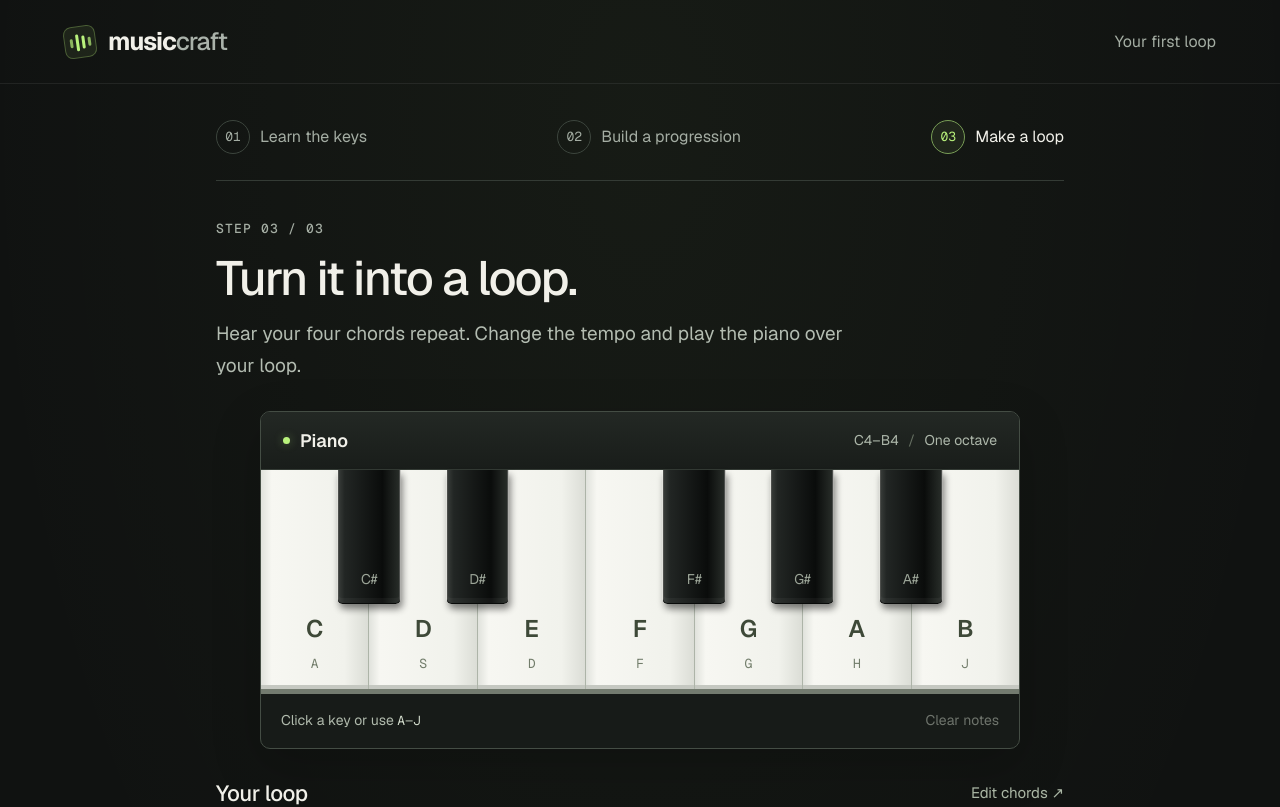
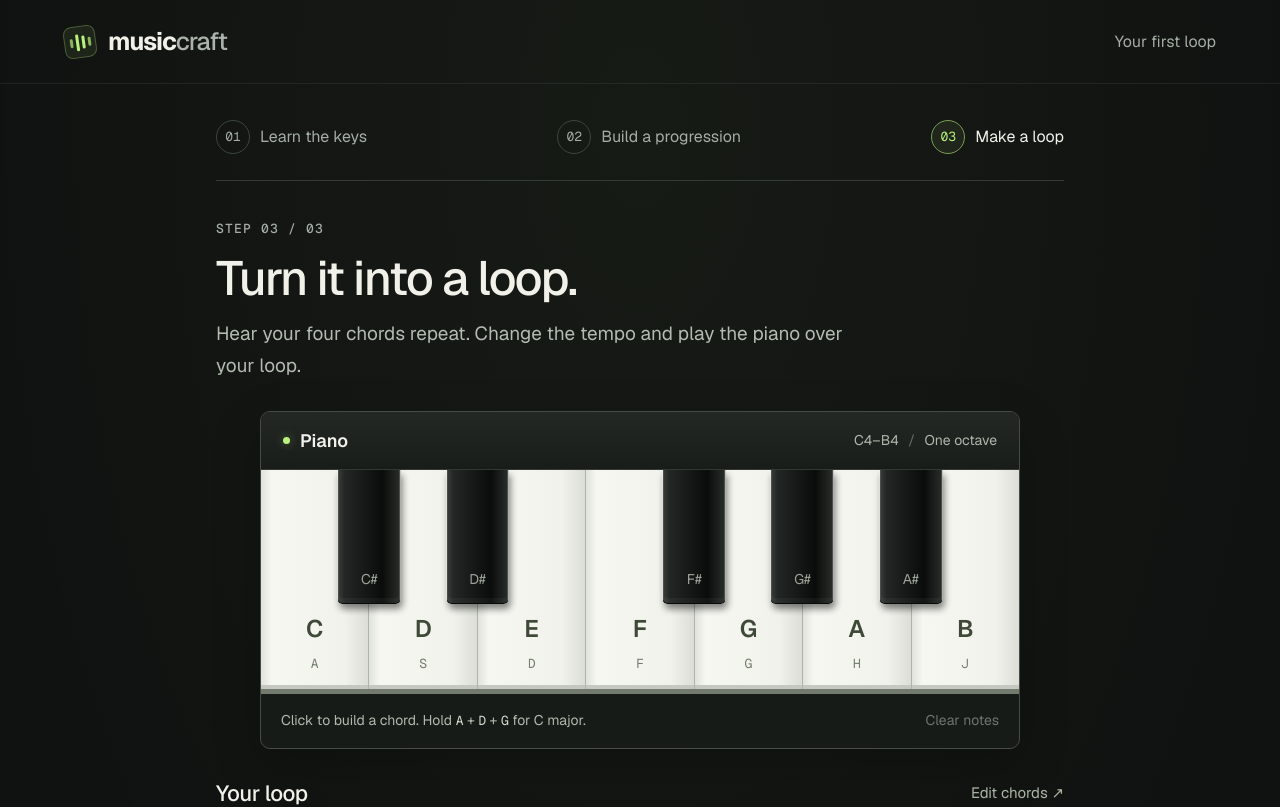
Before and after one commit to sam01-cpu/stormhacks2026, a Next.js app: page /loop in a window 1280 px wide. Shown: the top 807 px of the page. Built offline with nearby package versions, Linux system fonts and the light colour scheme.

Commit message:
fixed chords

```diff
--- a/src/app/globals.css
+++ b/src/app/globals.css
@@ -63,6 +63,7 @@ h1 { margin: 13px 0 13px; font-size: clamp(34px, 4.2vw, 48px); font-weight: 500;
 .instrument-range { color: #adb7aa; font-size: 14px; }
 .instrument-range > span { padding: 0 6px; color: #667062; }
 .keyboard { position: relative; height: 224px; border-bottom: 5px solid #737b6f; }
+.keyboard button { touch-action: none; user-select: none; }
 .white-keys { display: flex; height: 100%; }
 .white-key { display: flex; flex: 1; min-width: 0; flex-direction: column; align-items: center; justify-content: flex-end; gap: 7px; padding: 0 0 15px; border: 0; border-right: 1px solid #adb4a8; color: #3e4938; background: linear-gradient(90deg, #e0e2dc, #f7f7f2 10%, #f1f2ec 78%, #dbddd6); box-shadow: inset 0 -4px 0 #c5c8c1; transition: background .12s; }
 .white-key:last-child { border-right: 0; }
--- a/src/components/music-studio.tsx
+++ b/src/components/music-studio.tsx
@@ -1,10 +1,11 @@
 "use client";
 
 import Link from "next/link";
-import { useEffect, type CSSProperties } from "react";
-import { blackNotes, chords, getChord, recognizeChord, whiteNotes } from "@/lib/music";
+import { type CSSProperties } from "react";
+import { chords, getChord, recognizeChord, whiteNotes } from "@/lib/music";
 import { useStudio } from "./studio-provider";
 import { useLoopPlayback } from "./use-loop-playback";
+import { Piano } from "./piano";
 
 type Stage = "keys" | "chords" | "loop";
 const steps: { id: Stage; label: string; href: string }[] = [
@@ -24,53 +25,6 @@ function BrandMark() {
 
 function PlayIcon({ stop = false }: { stop?: boolean }) {
   return <svg aria-hidden="true" viewBox="0 0 20 20" fill="currentColor">{stop ? <rect x="5" y="5" width="10" height="10" rx="1" /> : <path d="M6 3.5 16 10 6 16.5Z" />}</svg>;
-}
-
-function Piano({ activeNotes = [] }: { activeNotes?: string[] }) {
-  const { selectedNotes, setSelectedNotes, hear } = useStudio();
-
-  function play(note: string) {
-    setSelectedNotes(selectedNotes.includes(note) ? selectedNotes.filter((selected) => selected !== note) : [...selectedNotes, note]);
-    void hear([note]);
-  }
-
-  useEffect(() => {
-    const bindings: Record<string, string> = { a: "C", w: "C#", s: "D", e: "D#", d: "E", f: "F", t: "F#", g: "G", y: "G#", h: "A", u: "A#", j: "B" };
-    function onKeyDown(event: KeyboardEvent) {
-      if (event.repeat || event.ctrlKey || event.metaKey || event.altKey || (event.target instanceof HTMLElement && event.target.closest("input, select, textarea, button, a, summary, [contenteditable]"))) return;
-      const note = bindings[event.key.toLowerCase()];
-      if (note) {
-        event.preventDefault();
-        setSelectedNotes([note]);
-        void hear([note]);
-      }
-    }
-    window.addEventListener("keydown", onKeyDown);
-    return () => window.removeEventListener("keydown", onKeyDown);
-  }, [hear, setSelectedNotes]);
-
-  const selected = (note: string) => selectedNotes.includes(note) || activeNotes.includes(note);
-  return (
-    <section className="instrument" aria-label="Interactive one-octave piano">
-      <div className="instrument-toolbar">
-        <span className="instrument-name"><span className="status-dot" />Piano</span>
-        <span className="instrument-range">C4–B4 <span> / </span> One octave</span>
-      </div>
-      <div className="keyboard">
-        <div className="white-keys">
-          {whiteNotes.map((note, index) => (
-            <button type="button" className={`white-key${selected(note) ? " is-selected" : ""}`} key={note} aria-label={`Play ${note}4`} aria-pressed={selected(note)} onClick={() => play(note)}>
-              <span>{note}</span><kbd>{["A", "S", "D", "F", "G", "H", "J"][index]}</kbd>
-            </button>
-          ))}
-        </div>
-        {blackNotes.map(({ note, after }) => (
-          <button type="button" className={`black-key${selected(note) ? " is-selected" : ""}`} key={note} style={{ left: `${((after + 1) / 7) * 100}%` }} aria-label={`Play ${note}4`} aria-pressed={selected(note)} onClick={() => play(note)}><span>{note}</span></button>
-        ))}
-      </div>
-      <div className="piano-footer"><span>Click a key or use <kbd>A</kbd>–<kbd>J</kbd></span><button className="text-button" onClick={() => setSelectedNotes([])} disabled={!selectedNotes.length}>Clear notes</button></div>
-    </section>
-  );
 }
 
 function KeysLesson() {
--- /dev/null
+++ b/src/components/piano.tsx
@@ -0,0 +1,109 @@
+"use client";
+
+import { useCallback, useEffect, useRef, type MouseEvent, type PointerEvent } from "react";
+import { blackNotes, whiteNotes } from "@/lib/music";
+import { useStudio } from "./studio-provider";
+
+const bindings: Record<string, string> = { KeyA: "C", KeyW: "C#", KeyS: "D", KeyE: "D#", KeyD: "E", KeyF: "F", KeyT: "F#", KeyG: "G", KeyY: "G#", KeyH: "A", KeyU: "A#", KeyJ: "B" };
+
+export function Piano({ activeNotes = [] }: { activeNotes?: string[] }) {
+  const { selectedNotes, setSelectedNotes, hear, startNote } = useStudio();
+  const sources = useRef(new Map<string, string>());
+  const heldNotes = useRef(new Map<string, { release?: () => void }>());
+
+  const releaseSource = useCallback((source: string) => {
+    const note = sources.current.get(source);
+    sources.current.delete(source);
+    if (!note || [...sources.current.values()].includes(note)) return;
+    heldNotes.current.get(note)?.release?.();
+    heldNotes.current.delete(note);
+  }, []);
+
+  const releaseAll = useCallback(() => {
+    heldNotes.current.forEach((held) => held.release?.());
+    heldNotes.current.clear();
+    sources.current.clear();
+  }, []);
+
+  const hold = useCallback((source: string, note: string) => {
+    if (sources.current.has(source)) return;
+    sources.current.set(source, note);
+    setSelectedNotes([...new Set(sources.current.values())]);
+    if (heldNotes.current.has(note)) return;
+    const held: { release?: () => void } = {};
+    heldNotes.current.set(note, held);
+    void startNote(note).then((release) => {
+      // A quick release or navigation can happen before the audio context resumes.
+      if (heldNotes.current.get(note) === held) held.release = release;
+      else release?.();
+    });
+  }, [setSelectedNotes, startNote]);
+
+  useEffect(() => {
+    function onKeyDown(event: KeyboardEvent) {
+      const target = event.target;
+      if (event.repeat || event.ctrlKey || event.metaKey || event.altKey || (target instanceof HTMLElement && !target.closest(".keyboard") && target.closest("input, select, textarea, button, a, summary, [contenteditable]"))) return;
+      const note = bindings[event.code];
+      if (!note) return;
+      event.preventDefault();
+      hold(event.code, note);
+    }
+    function onKeyUp(event: KeyboardEvent) {
+      if (sources.current.has(event.code)) {
+        event.preventDefault();
+        releaseSource(event.code);
+      }
+    }
+    function onVisibility() {
+      if (document.hidden) releaseAll();
+    }
+    window.addEventListener("keydown", onKeyDown);
+    window.addEventListener("keyup", onKeyUp);
+    window.addEventListener("blur", releaseAll);
+    document.addEventListener("visibilitychange", onVisibility);
+    return () => {
+      window.removeEventListener("keydown", onKeyDown);
+      window.removeEventListener("keyup", onKeyUp);
+      window.removeEventListener("blur", releaseAll);
+      document.removeEventListener("visibilitychange", onVisibility);
+      releaseAll();
+    };
+  }, [hold, releaseSource, releaseAll]);
+
+  function select(note: string) {
+    const next = selectedNotes.includes(note) ? selectedNotes.filter((selected) => selected !== note) : [...selectedNotes, note];
+    setSelectedNotes(next);
+    void hear(next);
+  }
+
+  function onPointerDown(event: PointerEvent<HTMLButtonElement>, note: string) {
+    if (event.button !== 0) return;
+    event.preventDefault();
+    event.currentTarget.setPointerCapture(event.pointerId);
+    if (event.pointerType === "mouse") select(note);
+    else hold(`pointer-${event.pointerId}`, note);
+  }
+
+  const selected = (note: string) => selectedNotes.includes(note) || activeNotes.includes(note);
+  function keyEvents(note: string) {
+    return {
+      onPointerDown: (event: PointerEvent<HTMLButtonElement>) => onPointerDown(event, note),
+      onPointerUp: (event: PointerEvent<HTMLButtonElement>) => releaseSource(`pointer-${event.pointerId}`),
+      onPointerCancel: (event: PointerEvent<HTMLButtonElement>) => releaseSource(`pointer-${event.pointerId}`),
+      onLostPointerCapture: (event: PointerEvent<HTMLButtonElement>) => releaseSource(`pointer-${event.pointerId}`),
+      // Keep native Enter/Space and assistive-technology activation working.
+      onClick: (event: MouseEvent<HTMLButtonElement>) => { if (event.detail === 0) select(note); },
+    };
+  }
+
+  return (
+    <section className="instrument" aria-label="Interactive one-octave piano">
+      <div className="instrument-toolbar"><span className="instrument-name"><span className="status-dot" />Piano</span><span className="instrument-range">C4–B4 <span> / </span> One octave</span></div>
+      <div className="keyboard">
+        <div className="white-keys">{whiteNotes.map((note, index) => <button type="button" className={`white-key${selected(note) ? " is-selected" : ""}`} key={note} aria-label={`Play ${note}4`} aria-pressed={selected(note)} {...keyEvents(note)}><span>{note}</span><kbd>{["A", "S", "D", "F", "G", "H", "J"][index]}</kbd></button>)}</div>
+        {blackNotes.map(({ note, after }) => <button type="button" className={`black-key${selected(note) ? " is-selected" : ""}`} key={note} style={{ left: `${((after + 1) / 7) * 100}%` }} aria-label={`Play ${note}4`} aria-pressed={selected(note)} {...keyEvents(note)}><span>{note}</span></button>)}
+      </div>
+      <div className="piano-footer"><span>Click to build a chord. Hold <kbd>A</kbd> + <kbd>D</kbd> + <kbd>G</kbd> for C major.</span><button className="text-button" onClick={() => { releaseAll(); setSelectedNotes([]); void hear([]); }} disabled={!selectedNotes.length}>Clear notes</button></div>
+    </section>
+  );
+}
--- a/src/components/studio-provider.tsx
+++ b/src/components/studio-provider.tsx
@@ -13,6 +13,7 @@ type StudioState = {
   error: string;
   getAudio: () => Promise<PianoAudio | null>;
   hear: (notes: string[]) => Promise<void>;
+  startNote: (note: string) => Promise<(() => void) | undefined>;
 };
 
 const StudioContext = createContext<StudioState | null>(null);
@@ -23,6 +24,8 @@ export function StudioProvider({ children }: { children: ReactNode }) {
   const [tempo, setTempo] = useState(84);
   const [error, setError] = useState("");
   const audio = useRef<PianoAudio | null>(null);
+  const preview = useRef<(() => void) | undefined>(undefined);
+  const previewRequest = useRef(0);
 
   const getAudio = useCallback(async () => {
     try {
@@ -37,8 +40,18 @@ export function StudioProvider({ children }: { children: ReactNode }) {
   }, []);
 
   const hear = useCallback(async (notes: string[]) => {
+    const request = ++previewRequest.current;
+    preview.current?.();
+    if (!notes.length) return;
     const instrument = await getAudio();
-    instrument?.play(notes);
+    if (request === previewRequest.current) preview.current = instrument?.play(notes);
+  }, [getAudio]);
+
+  const startNote = useCallback(async (note: string) => {
+    ++previewRequest.current;
+    preview.current?.();
+    const instrument = await getAudio();
+    return instrument?.noteOn(note);
   }, [getAudio]);
 
   useEffect(() => () => {
@@ -47,7 +60,7 @@ export function StudioProvider({ children }: { children: ReactNode }) {
   }, []);
 
   return (
-    <StudioContext.Provider value={{ selectedNotes, setSelectedNotes, progression, setProgression, tempo, setTempo, error, getAudio, hear }}>
+    <StudioContext.Provider value={{ selectedNotes, setSelectedNotes, progression, setProgression, tempo, setTempo, error, getAudio, hear, startNote }}>
       {children}
     </StudioContext.Provider>
   );
--- a/src/lib/audio.ts
+++ b/src/lib/audio.ts
@@ -2,7 +2,7 @@ import { frequency } from "./music";
 
 export class PianoAudio {
   readonly context = new AudioContext();
-  private voices = new Set<OscillatorNode>();
+  private voices = new Set<() => void>();
 
   async ready() {
     await this.context.resume();
@@ -10,35 +10,57 @@ export class PianoAudio {
   }
 
   play(notes: string[], time = this.context.currentTime, duration = 1.3) {
-    notes.forEach((note) => {
+    const releases = notes.map((note) => this.voice(note, time, duration, 0.1 / Math.sqrt(notes.length)));
+    return () => releases.forEach((release) => release());
+  }
+
+  noteOn(note: string) {
+    return this.voice(note, this.context.currentTime, undefined, 0.06);
+  }
+
+  private voice(note: string, time: number, duration: number | undefined, volume: number) {
     const envelope = this.context.createGain();
     envelope.gain.setValueAtTime(0, time);
-      envelope.gain.linearRampToValueAtTime(0.13 / Math.sqrt(notes.length), time + 0.008);
-      envelope.gain.exponentialRampToValueAtTime(0.001, time + duration);
+    envelope.gain.linearRampToValueAtTime(volume, time + 0.008);
+    envelope.gain.exponentialRampToValueAtTime(duration !== undefined ? 0.001 : volume * 0.4, time + (duration ?? 0.3));
     envelope.connect(this.context.destination);
+    let remaining = 3;
+    let released = false;
 
-      [1, 2, 3].forEach((harmonic) => {
+    const oscillators = [1, 2, 3].map((harmonic) => {
       const oscillator = this.context.createOscillator();
       const partial = this.context.createGain();
       oscillator.frequency.value = frequency(note) * harmonic;
       partial.gain.value = 1 / harmonic ** 2;
       oscillator.connect(partial);
       partial.connect(envelope);
-        this.voices.add(oscillator);
       oscillator.onended = () => {
-          this.voices.delete(oscillator);
         oscillator.disconnect();
         partial.disconnect();
-          if (harmonic === 3) envelope.disconnect();
+        if (--remaining === 0) {
+          envelope.disconnect();
+          this.voices.delete(release);
+        }
       };
       oscillator.start(time);
-        oscillator.stop(time + duration + 0.02);
+      if (duration !== undefined) oscillator.stop(time + duration + 0.02);
+      return oscillator;
     });
-    });
+
+    const release = () => {
+      if (released || remaining === 0) return;
+      released = true;
+      const now = this.context.currentTime;
+      envelope.gain.cancelAndHoldAtTime(now);
+      envelope.gain.linearRampToValueAtTime(0, now + 0.04);
+      oscillators.forEach((oscillator) => oscillator.stop(now + 0.05));
+    };
+    this.voices.add(release);
+    return release;
   }
 
   stop() {
-    this.voices.forEach((voice) => voice.stop());
+    this.voices.forEach((release) => release());
     this.voices.clear();
   }
 }
```
Lines whose indentation alone changed are shown as unchanged.
